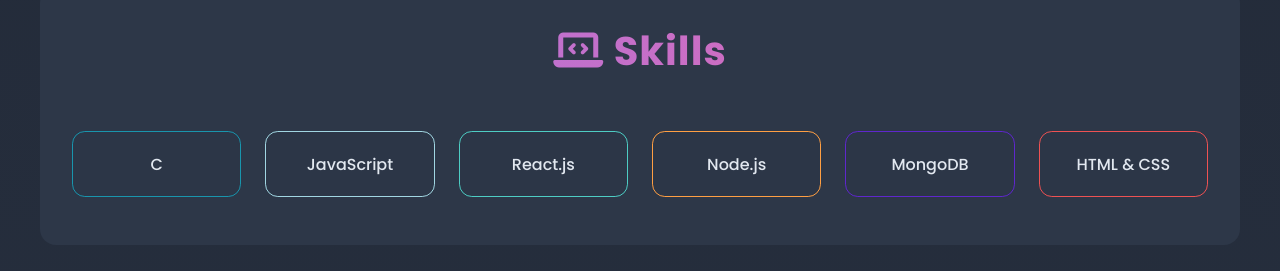
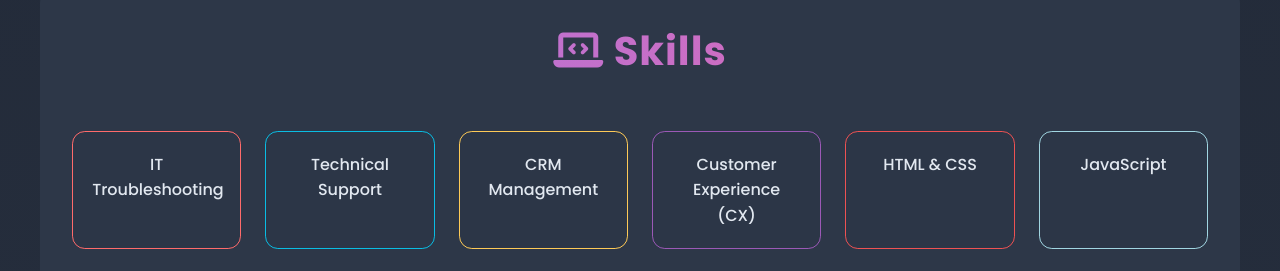
Before and after one commit to abhii718/Portfolio, a React (Vite) app: page / in a window 1280 px wide. Shown: the part 2502-2773 px from the top of the page. Built offline with nearby package versions, Linux system fonts and the light colour scheme.

Commit message:
Update skills list in Skill component
Removed programming skills and added corporate and tech support skills.

```diff
--- a/src/components/Skill.jsx
+++ b/src/components/Skill.jsx
@@ -2,12 +2,16 @@ import "../../src/styles/skill.css"
 
 const Skill = () => {
   const skill = [
-    { name: "C", color: "#1995ad" },
+    // Top Priority: Corporate & Tech Support Skills
+    { name: "IT Troubleshooting", color: "#ff6b6b" },
+    { name: "Technical Support", color: "#0abde3" },
+    { name: "CRM Management", color: "#feca57" },
+    { name: "Customer Experience (CX)", color: "#9b59b6" },
+
+    // Technical Foundation: Web Skills
+    { name: "HTML & CSS", color: "#ee5253" },
     { name: "JavaScript", color: "#a1d6e2" },
-    { name: "React.js", color: "#4ecdc4" },
-    { name: "Node.js", color: "#ff9f43" },
-    { name: "MongoDB", color: "#5f27cd" },
-    { name: "HTML & CSS", color: "#ee5253" },
+    { name: "React.js", color: "#4ecdc4" }
   ];
 
   return (
@@ -24,4 +28,4 @@ const Skill = () => {
   );
 };
 
-export default Skill;;
+export default Skill;
```
